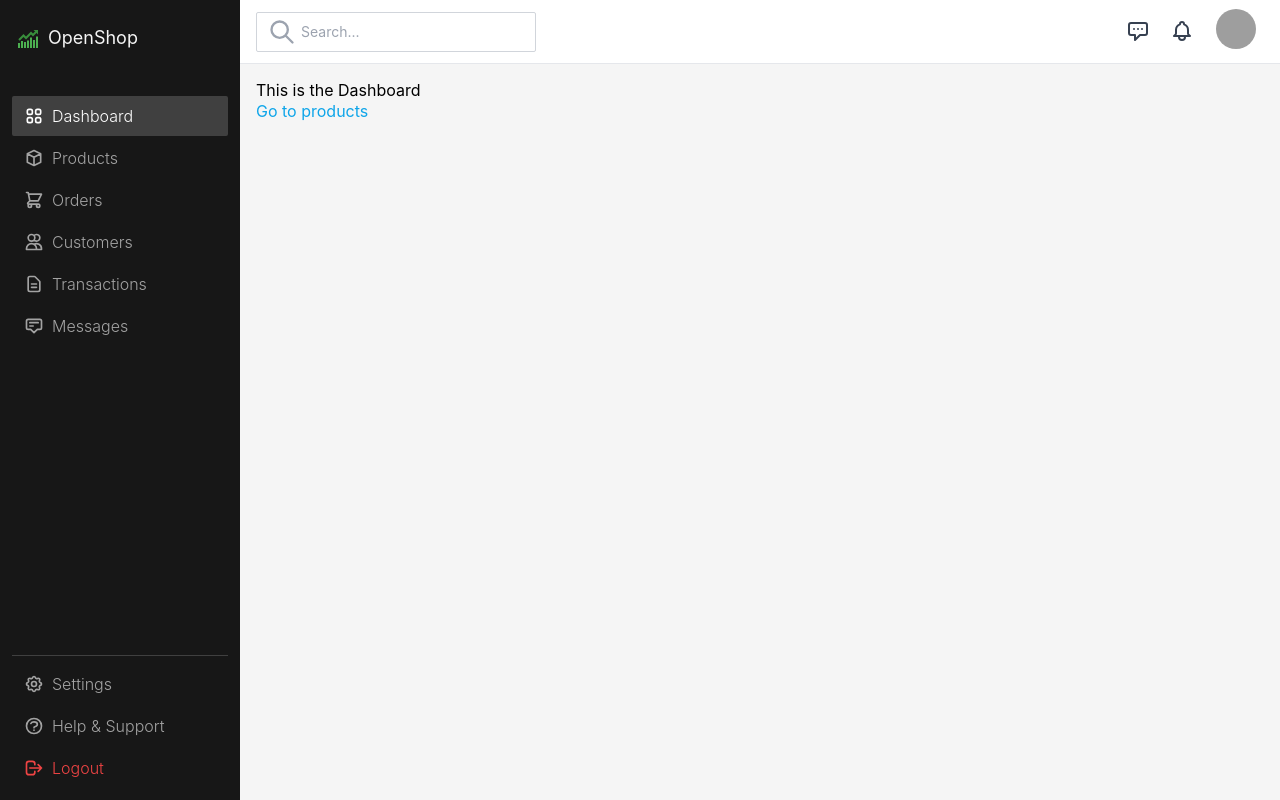
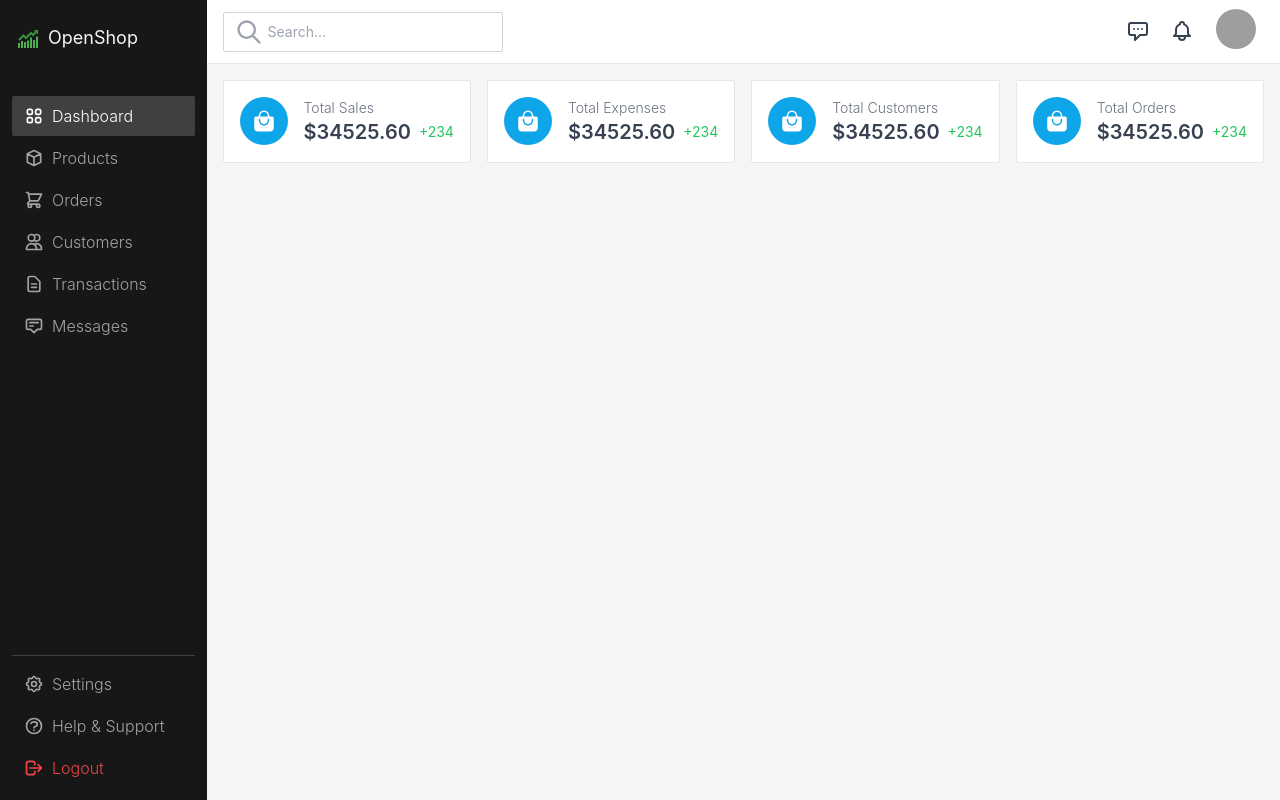
Before and after one commit to AngieCohenDev/dashboard_academit, a React (Create React App) app: page / in a window 1280 px wide. Built offline with nearby package versions, Linux system fonts and the light colour scheme; grey boxes are pictures that could not be loaded; the HTML template or start-up script is replaced by a standard one.

Commit message:
add: creacion y estructura del componente DashboardStatsGrid

```diff
--- a/src/components/Dashboard.jsx
+++ b/src/components/Dashboard.jsx
@@ -1,11 +1,9 @@
-import React from 'react'
-import { Link } from 'react-router-dom'
+import DashboardStatsGrid from "./DashboardStatsGrid";
 
 export default function Dashboard() {
   return (
-    <div>
-      <p>This is the Dashboard</p>
-      <Link to="/product">Go to products</Link>
-      </div>
-  )
+    <div className="flex gap-4">
+      <DashboardStatsGrid />
+    </div>
+  );
 }
--- /dev/null
+++ b/src/components/DashboardStatsGrid.jsx
@@ -0,0 +1,78 @@
+import { IoBagHandle } from "react-icons/io5";
+
+function DashboardStatsGrid() {
+  return (
+    <div className="flex gap-4 w-full">
+      <BoxWrapper>
+        <div className="rounded-full h-12 w-12 flex items-center justify-center bg-sky-500">
+          <IoBagHandle className="text-2xl text-white" />
+        </div>
+        <div className="pl-4">
+          <span className="text-sm text-gray-500 font-light">Total Sales</span>
+          <div className="flex items-center">
+            <strong className="text-xl text-gray-700 font-semibold">
+              $34525.60
+            </strong>
+            <span className="text-sm text-green-500 pl-2">+234</span>
+          </div>
+        </div>
+      </BoxWrapper>
+      <BoxWrapper>
+        <div className="rounded-full h-12 w-12 flex items-center justify-center bg-sky-500">
+          <IoBagHandle className="text-2xl text-white" />
+        </div>
+        <div className="pl-4">
+          <span className="text-sm text-gray-500 font-light">
+            Total Expenses
+          </span>
+          <div className="flex items-center">
+            <strong className="text-xl text-gray-700 font-semibold">
+              $34525.60
+            </strong>
+            <span className="text-sm text-green-500 pl-2">+234</span>
+          </div>
+        </div>
+      </BoxWrapper>
+      <BoxWrapper>
+        <div className="rounded-full h-12 w-12 flex items-center justify-center bg-sky-500">
+          <IoBagHandle className="text-2xl text-white" />
+        </div>
+        <div className="pl-4">
+          <span className="text-sm text-gray-500 font-light">
+            Total Customers
+          </span>
+          <div className="flex items-center">
+            <strong className="text-xl text-gray-700 font-semibold">
+              $34525.60
+            </strong>
+            <span className="text-sm text-green-500 pl-2">+234</span>
+          </div>
+        </div>
+      </BoxWrapper>
+      <BoxWrapper>
+        <div className="rounded-full h-12 w-12 flex items-center justify-center bg-sky-500">
+          <IoBagHandle className="text-2xl text-white" />
+        </div>
+        <div className="pl-4">
+          <span className="text-sm text-gray-500 font-light">Total Orders</span>
+          <div className="flex items-center">
+            <strong className="text-xl text-gray-700 font-semibold">
+              $34525.60
+            </strong>
+            <span className="text-sm text-green-500 pl-2">+234</span>
+          </div>
+        </div>
+      </BoxWrapper>
+    </div>
+  );
+}
+
+export default DashboardStatsGrid;
+
+function BoxWrapper({ children }) {
+  return (
+    <div className="bg-white rounded-sm p-4 flex-1 border border-gray-200 flex items-cente">
+      {children}
+    </div>
+  );
+}
```
Also changed, not shown: src/components/TransactionChart.jsx (added).
